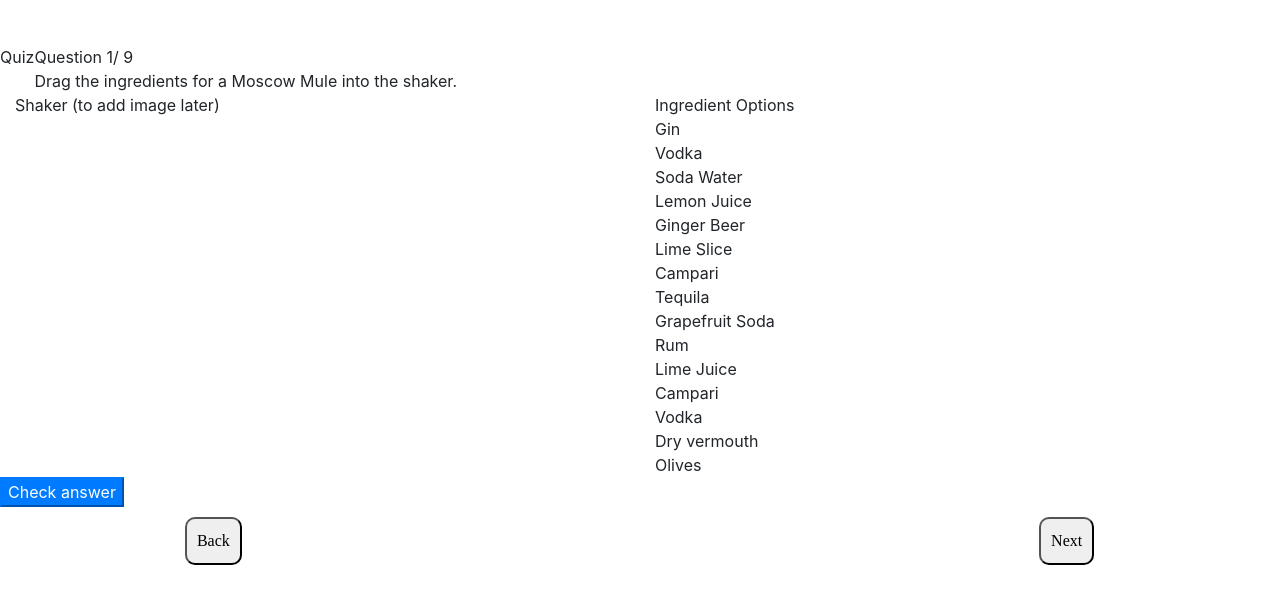
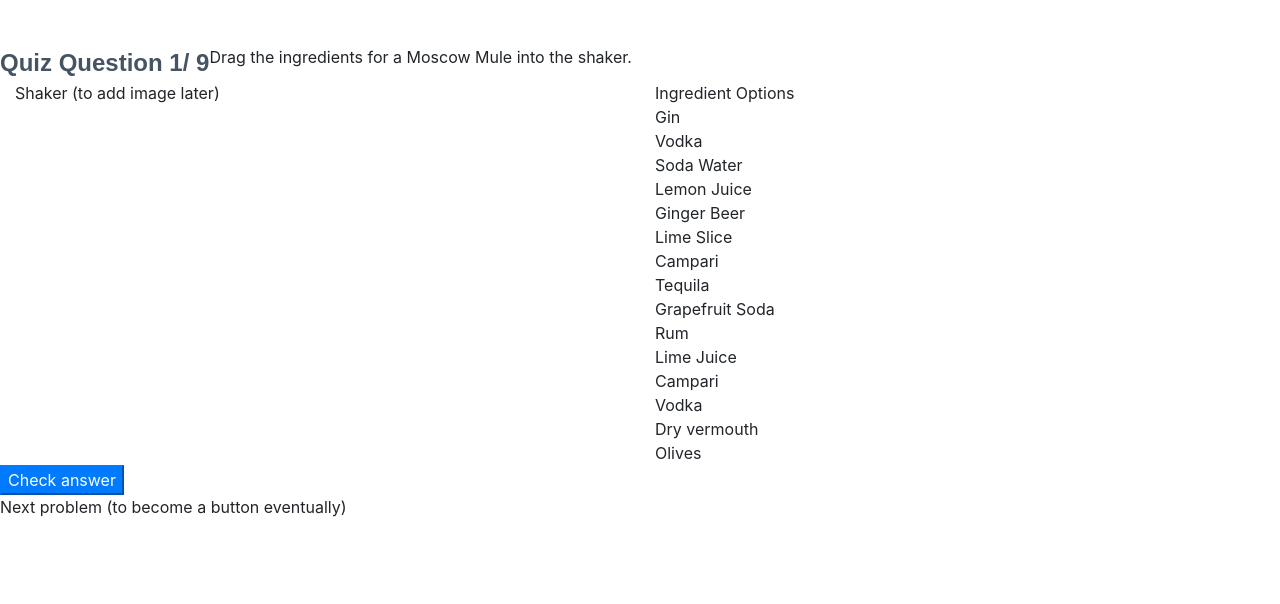
Before and after one commit to chris-cox-columbia/UID-Final-Project, a Flask app: page /quiz/1 in a window 1280 px wide. Shown: the part 56-660 px from the top of the page. Run offline with Flask 2, Linux system fonts and the light colour scheme; some libraries are stand-ins or nearby versions; some web fonts are replaced.

Commit message:
small design

```diff
--- a/static/quiz.css
+++ b/static/quiz.css
@@ -0,0 +1,34 @@
+
+.container{
+  margin: 0px;
+  padding: 0px;
+}
+
+
+
+/* drag and drop */
+#title{
+  color: #465362;
+  font-family: 'Muli', sans-serif;
+  font-weight: 900;
+  font-size: 24px;
+}
+
+#body{
+  color: #465362;
+  font-family: 'Muli', sans-serif;
+  font-weight: 400;
+  font-size: 16px;
+}
+
+#ingredient {
+  background-color: #DDEEF8;
+  border-radius: 5px;
+  margin-right: 15px;
+  text-align: center;
+}
+
+.textinput{
+  width: 100%;
+  font-family: 'Muli', sans-serif;
+}
--- a/templates/dragDrop.html
+++ b/templates/dragDrop.html
@@ -17,7 +17,7 @@
   </div>
   <!-- row to track which quesiton the user is on -->
   <div class="row" id="question_tracker">
-      <span>Quiz</span> Question {{questionDetails.id}}/ 9<br>
+      <span id="title">Quiz Question {{questionDetails.id}}/ 9<br></span>
       {{questionDetails.question}}
   </div>
   <!-- row to do the dragging and dropping -->
@@ -36,16 +36,10 @@
   <div class="row" id="answer">
   </div>
 
-  <div class="row">
-    <div class="col-md-4 bottom_button">
-        <button type="button" class="button_design" id="back_button">Back</button>
-    </div>
-    <div class="col-md-4 bottom_button">
-    </div>
-    <div class="col-md-4 bottom_button">
-        <button type="button" class="button_design" id="next_button">Next</button>
-    </div>
-</div>
+  <!-- row for next problem -- I took some creative liberties here lol but can change -->
+  <div class="row" id="next">
+    Next problem (to become a button eventually)
+  </div>
 
 
 {% endblock %}
--- a/templates/layout.html
+++ b/templates/layout.html
@@ -14,7 +14,10 @@
         <!-- Bootstrap CSS -->
         <link rel="stylesheet" href="https://stackpath.bootstrapcdn.com/bootstrap/4.2.1/css/bootstrap.min.css">
         <link rel="stylesheet" href="{{url_for('static', filename='learn.css')}}">
+        <link rel="stylesheet" href="{{url_for('static', filename='quiz.css')}}">
         <link rel="stylesheet" href="{{url_for('static', filename='main.css')}}">
+
+        <link rel="stylesheet" href="https://use.typekit.net/gzn6uaq.css">
 
     </head>
 
```
Also changed, not shown: static/ratios.js (+8 -30 lines), templates/ratios.html (+5 -7 lines).
